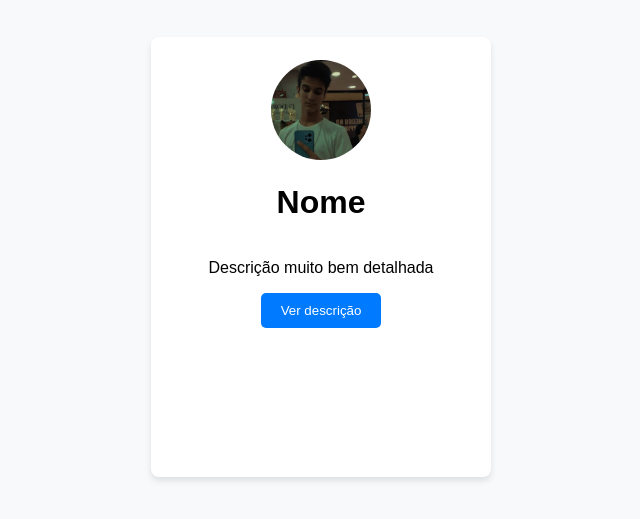
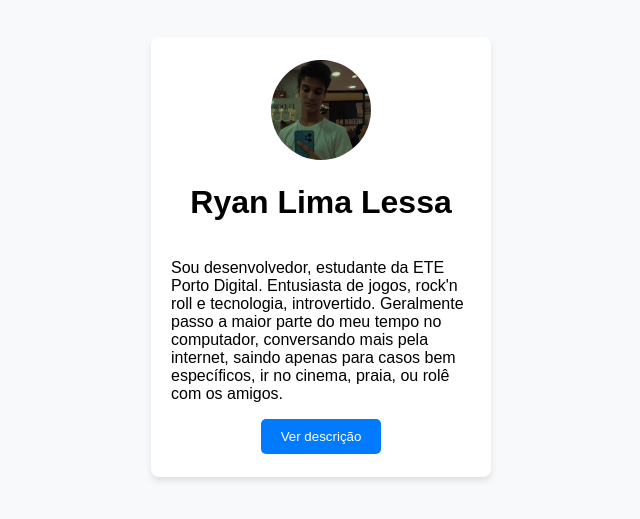
Before and after one commit to RyanLessa/card_react, a Next.js app in the folder cardzin/: page / in a window 1280 px wide. Shown: the part 133-652 px from the top of the page, without its empty margins (319-959 px from the left). Built offline with nearby package versions, Linux system fonts and the light colour scheme.

Commit message:
home page done

```diff
--- a/cardzin/app/card.jsx
+++ b/cardzin/app/card.jsx
@@ -14,8 +14,8 @@ export default function Card () {
     return (
         <div className="card" id="my-card">
             <Image src="/ryan.jpg" alt="Foto de ryan" width={100} height={100} className='card-image'/>
-            <h1>Nome</h1>
-            <p>Descrição muito bem detalhada</p>
+            <h1>Ryan Lima Lessa</h1>
+            <p>Sou desenvolvedor, estudante da ETE Porto Digital. Entusiasta de jogos, rock'n roll e tecnologia, introvertido. Geralmente passo a maior parte do meu tempo no computador, conversando mais pela internet, saindo apenas para casos bem específicos, ir no cinema, praia, ou rolê com os amigos. </p>
             <button onClick={goToDescription}>Ver descrição</button>
         </div>
     );
```
